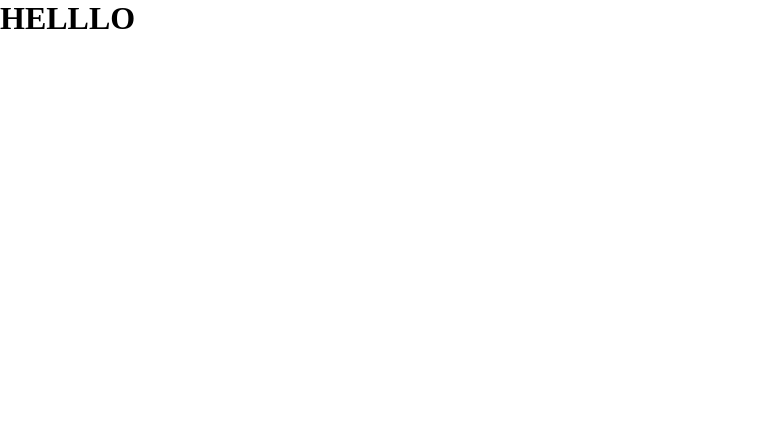
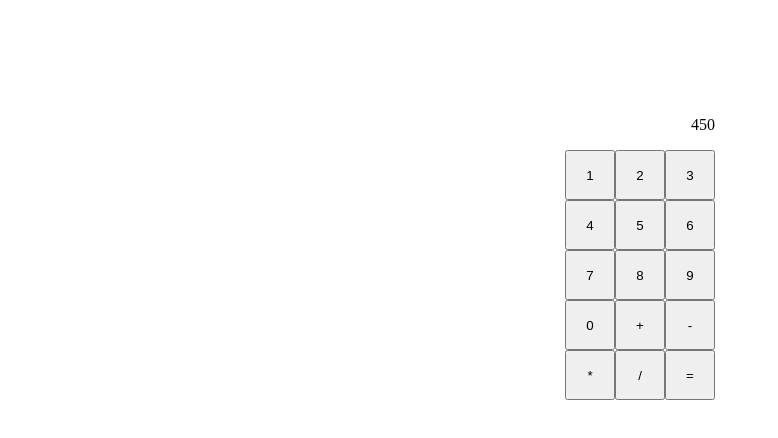
Before and after one commit to Naria-286/odin-calculator, a plain HTML site: page index.html in a window 1280 px wide. Shown: the whole page, without its empty margins (0-778 px from the left). Drawn offline with Linux system fonts and the light colour scheme.

Commit message:
Create Temp Calculator display

```diff
--- a/index.html
+++ b/index.html
@@ -7,7 +7,24 @@
     <link rel="stylesheet" href="styles.css">
 </head>
 <body>
-    <h1>HELLLO</h1>
+    <div id="container">
+        <p id="clac-display">450</p>
+        <button>1</button>
+        <button>2</button>
+        <button>3</button>
+        <button>4</button>
+        <button>5</button>
+        <button>6</button>
+        <button>7</button>
+        <button>8</button>
+        <button>9</button>
+        <button>0</button>
+        <button>+</button>
+        <button>-</button>
+        <button>*</button>
+        <button>/</button>
+        <button>=</button>
+    </div>
     <script src="script.js"></script>
 </body>
 </html>
--- a/styles.css
+++ b/styles.css
@@ -3,3 +3,29 @@
     margin: 0;
     box-sizing: border-box;
 }
+
+body {
+    height: 500px;
+    display: flex;
+    justify-content: center;
+    align-items: center;
+}
+
+#clac-display {
+    display: flex;
+    justify-content: right;
+    align-items: center;
+    width: 150px;
+    height: 50px;
+}
+
+#container {
+    display: flex;
+    flex-wrap: wrap;
+    flex-basis: 150px;
+}
+
+#container > button {
+    height: 50px;
+    width: 50px;
+}
```
